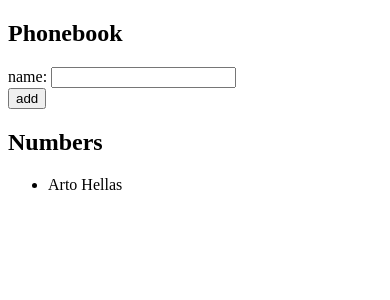
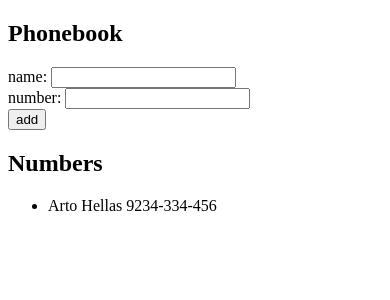
Before and after one commit to b18050/exercises, a React (Create React App) app in the folder part2/phonebook/: page / in a window 390 px wide. Shown: the top 300 px of the page. Built offline with nearby package versions, Linux system fonts and the light colour scheme.

Commit message:
The phonebook Step3

```diff
--- a/part2/phonebook/src/App.js
+++ b/part2/phonebook/src/App.js
@@ -2,15 +2,19 @@ import React, { useState } from 'react'
 
 const App = () => {
   const [ persons, setPersons ] = useState([
-    { name: 'Arto Hellas' }
+    { name: 'Arto Hellas',
+      number: '9234-334-456'
+    }
   ])
   const [ newName, setNewName ] = useState('')
+  const [newNumber, setNewNumber] = useState('')
 
   const addName = (event) => {
     event.preventDefault()
 
     const nameObject = {
-      name: newName
+      name: newName,
+      number: newNumber
     }
       if(!persons.filter(
           person=>person.name===newName)
@@ -18,16 +22,12 @@ const App = () => {
 
         setPersons(persons.concat(nameObject))
         setNewName('')
+        setNewNumber('')
         console.log(persons)
       }
       else {
         alert(`${newName} is already added to phonebook`)
       }
-
-
-
-
-
   }
 
   const handleNameChange = (event) => {
@@ -35,9 +35,14 @@ const App = () => {
     setNewName(event.target.value)
   }
 
-  const Name = ({ person }) => {
+  const handleNumberChange = (event) => {
+    console.log(event.target.value)
+    setNewNumber(event.target.value)
+  }
+
+  const Contact = ({ person }) => {
   return (
-    <li>{person.name}</li>
+    <li>{person.name} {person.number}</li>
   )
 }
   return (
@@ -48,12 +53,14 @@ const App = () => {
           name: <input value={newName} onChange={handleNameChange} />
         </div>
         <div>
+          number: <input value={newNumber} onChange={handleNumberChange} /></div>
+        <div>
           <button type="submit">add</button>
         </div>
       </form>
       <h2>Numbers</h2>
       <ul>
-        {persons.map((person) => <Name person={person} key={person.name} />)}
+        {persons.map((person) => <Contact person={person} key={person.name} />)}
       </ul>
 
     </div>
```
